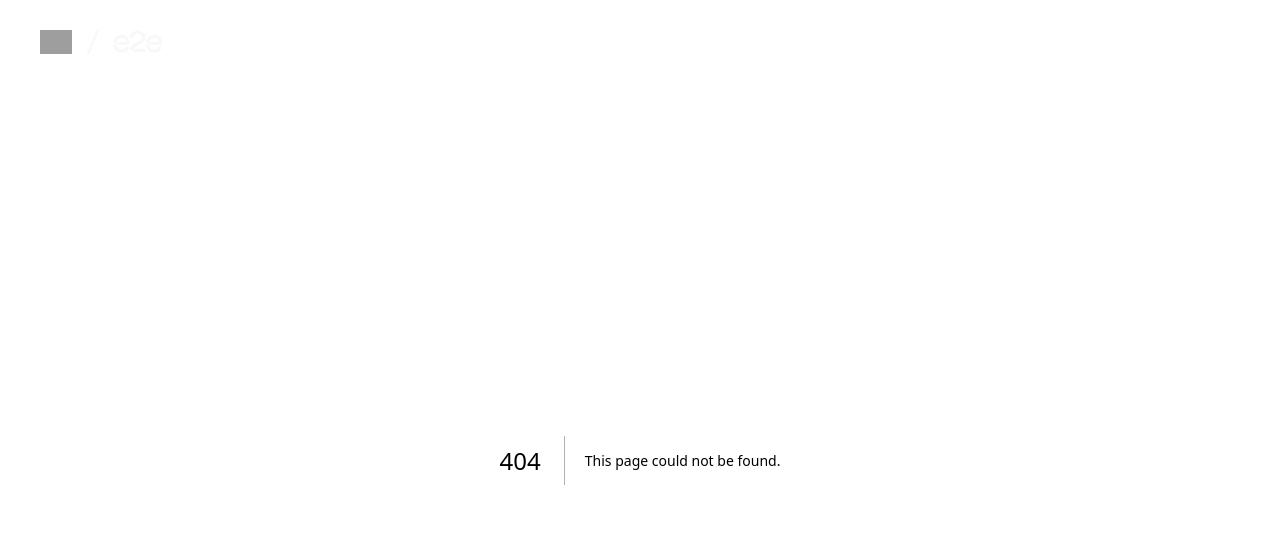
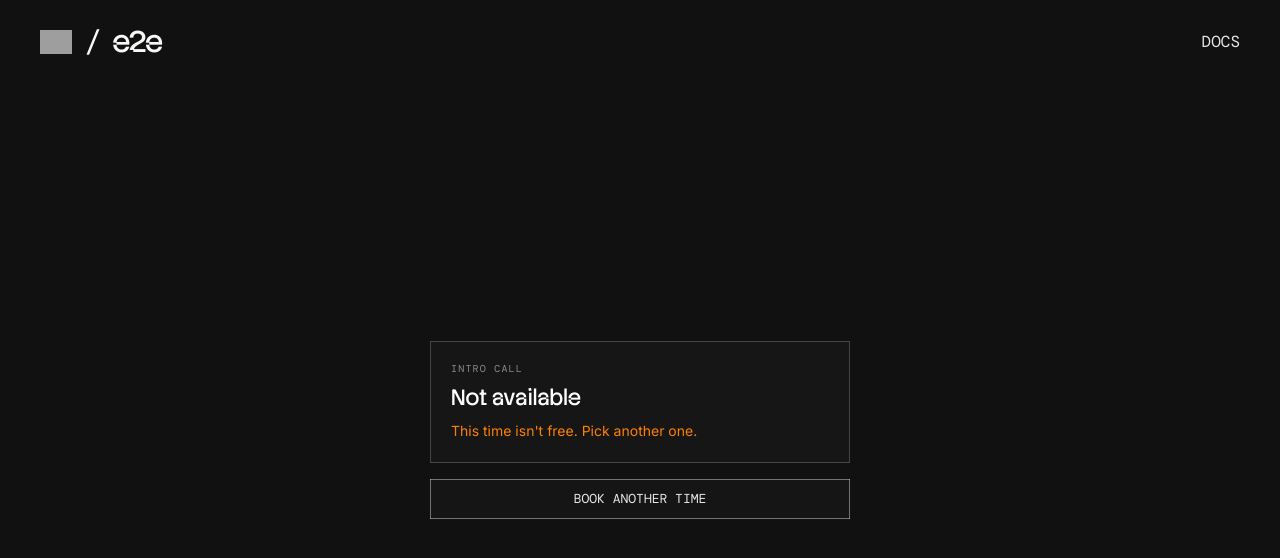
Before and after one commit to tester-army/e2e-calendar, a Next.js app: page /booked in a window 1280 px wide. Before the commit this address had no page. Shown: the top 558 px of the page. Built offline with nearby package versions, Linux system fonts and the light colour scheme; grey boxes are pictures that could not be loaded.

Commit message:
Add the confirmation page

```diff
--- /dev/null
+++ b/app/booked/page.tsx
@@ -0,0 +1,69 @@
+import Link from "next/link";
+import { connection } from "next/server";
+import { Suspense, type ReactNode } from "react";
+
+import { LocalTime, VisitorTimeZone } from "@/components/local-time";
+import { OUTLINE_BUTTON } from "@/components/ui/outline-button";
+import { HOST_TIME_ZONE, isFreeSlot, SLOT_MINUTES } from "@/lib/schedule";
+
+export default function BookedPage({ searchParams }: PageProps<"/booked">) {
+  return (
+    <main className="flex flex-1 flex-col justify-center px-6 py-10 sm:px-10">
+      <div className="mx-auto flex w-full max-w-105 flex-col gap-4">
+        <Suspense fallback={<BookingPanel status="Checking…" />}>
+          <Booking searchParams={searchParams} />
+        </Suspense>
+        <Link href="/" className={OUTLINE_BUTTON}>
+          Book another time
+        </Link>
+      </div>
+    </main>
+  );
+}
+
+async function Booking({ searchParams }: Pick<PageProps<"/booked">, "searchParams">) {
+  const { start } = await searchParams;
+  const instant = new Date(typeof start === "string" ? start : NaN);
+
+  // Whether the slot is still ahead depends on the current time, so check per request.
+  await connection();
+  if (Number.isNaN(+instant) || !isFreeSlot(instant)) {
+    return (
+      <BookingPanel status="Not available">
+        <span className="text-e2e-accent">This time isn&apos;t free. Pick another one.</span>
+      </BookingPanel>
+    );
+  }
+
+  const iso = instant.toISOString();
+  const hostTime = instant.toLocaleTimeString("en-US", { timeZone: HOST_TIME_ZONE, timeStyle: "short" });
+  return (
+    <BookingPanel status="Booked">
+      <LocalTime iso={iso} format={{ dateStyle: "full" }} data-testid="booked-date" className="text-e2e-text-bright" />
+      <span className="block">
+        <LocalTime iso={iso} format={{ timeStyle: "short" }} data-testid="booked-time" /> · {SLOT_MINUTES} min ·{" "}
+        <VisitorTimeZone data-testid="time-zone" />
+      </span>
+      <span data-testid="host-time" className="mt-2 block type-caption text-e2e-text-faint">
+        {hostTime} in New York, the host&apos;s time.
+      </span>
+    </BookingPanel>
+  );
+}
+
+function BookingPanel({ status, children }: { status: string; children?: ReactNode }) {
+  return (
+    <section
+      aria-labelledby="booking-heading"
+      className="flex flex-col gap-2 border border-e2e-hairline-strong bg-e2e-panel p-5"
+    >
+      <h1 id="booking-heading" className="type-label-xs text-e2e-text-faint">
+        Intro call
+      </h1>
+      <p data-testid="booking-status" className="type-h3-display text-e2e-text-bright">
+        {status}
+      </p>
+      {children && <p className="flex flex-col type-body-s text-e2e-text-soft">{children}</p>}
+    </section>
+  );
+}
```
